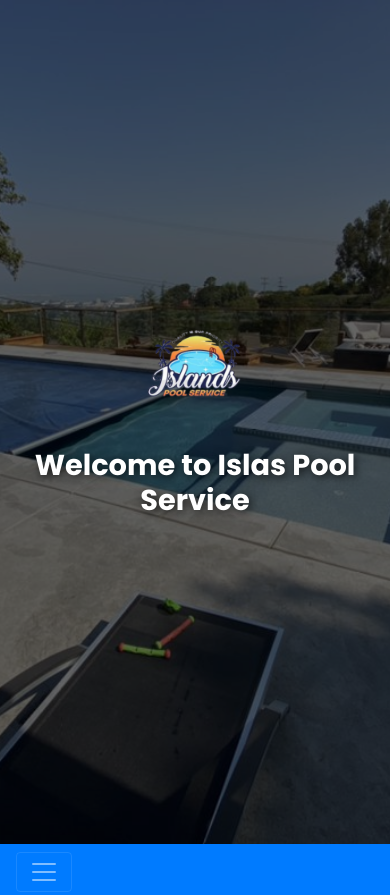
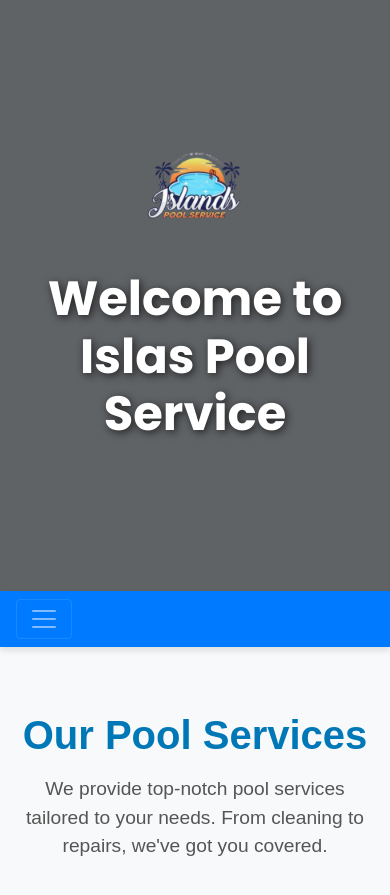
Before and after one commit to Ljtol05/islas_pool, a plain HTML site: page index.html in a window 390 px wide. Shown: the top 895 px of the page. Drawn offline with nearby package versions, Linux system fonts and the light colour scheme.

Commit message:
Update style.css

```diff
--- a/styles/style.css
+++ b/styles/style.css
@@ -313,3 +313,17 @@
     /* Adjust description size */
   }
 }
+
+
+/* For mobile phones */
+@media (max-width: 480px) {
+  .hero_img {
+    background: url('../styles/style.css') center/cover no-repeat;
+    height: 70vh;
+    /* Adjust the height for better fit on mobile */
+    background-attachment: scroll;
+  }
+
+  .hero_img h1 {
+    font-size: 3rem;
+  }
```
